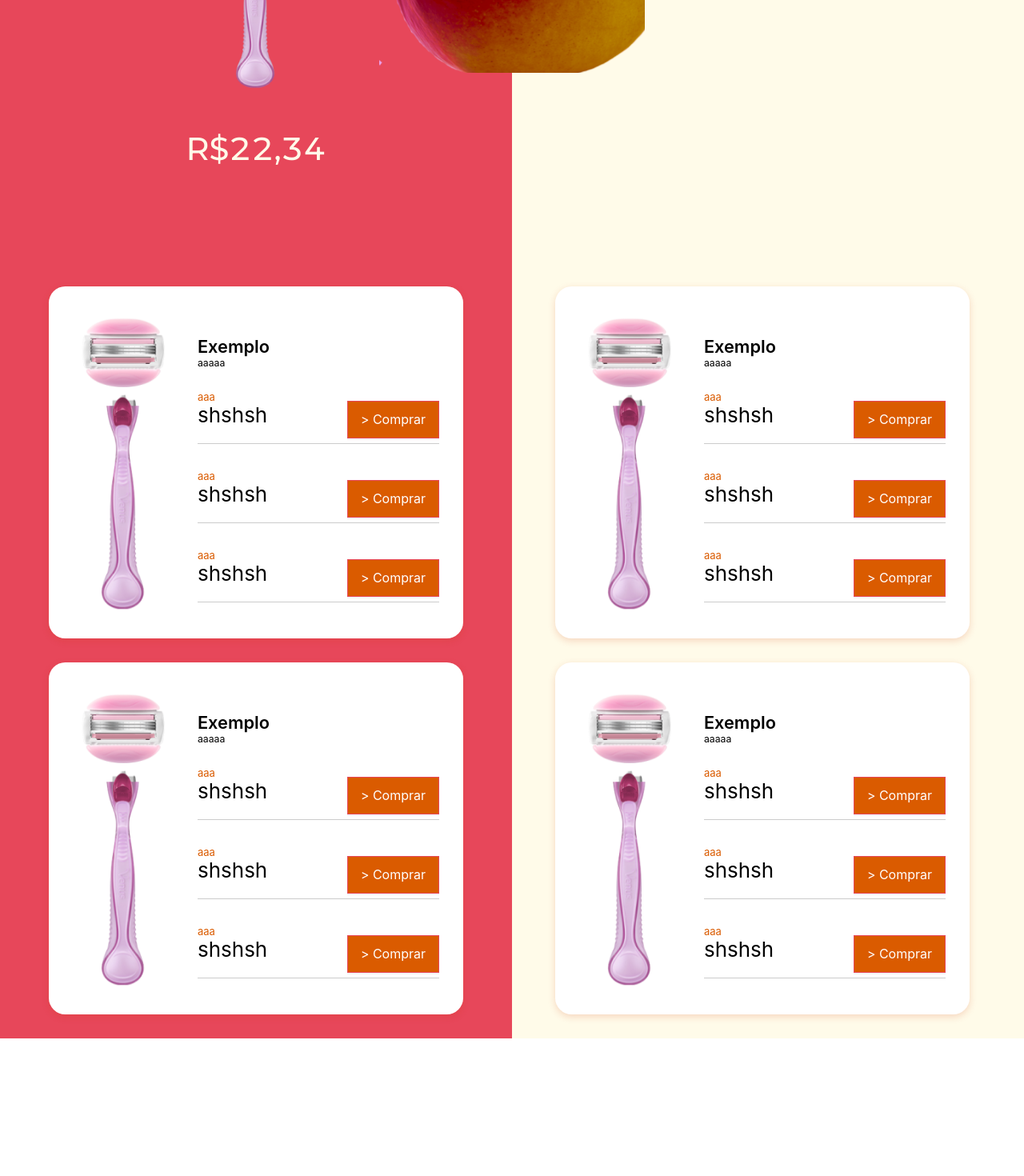
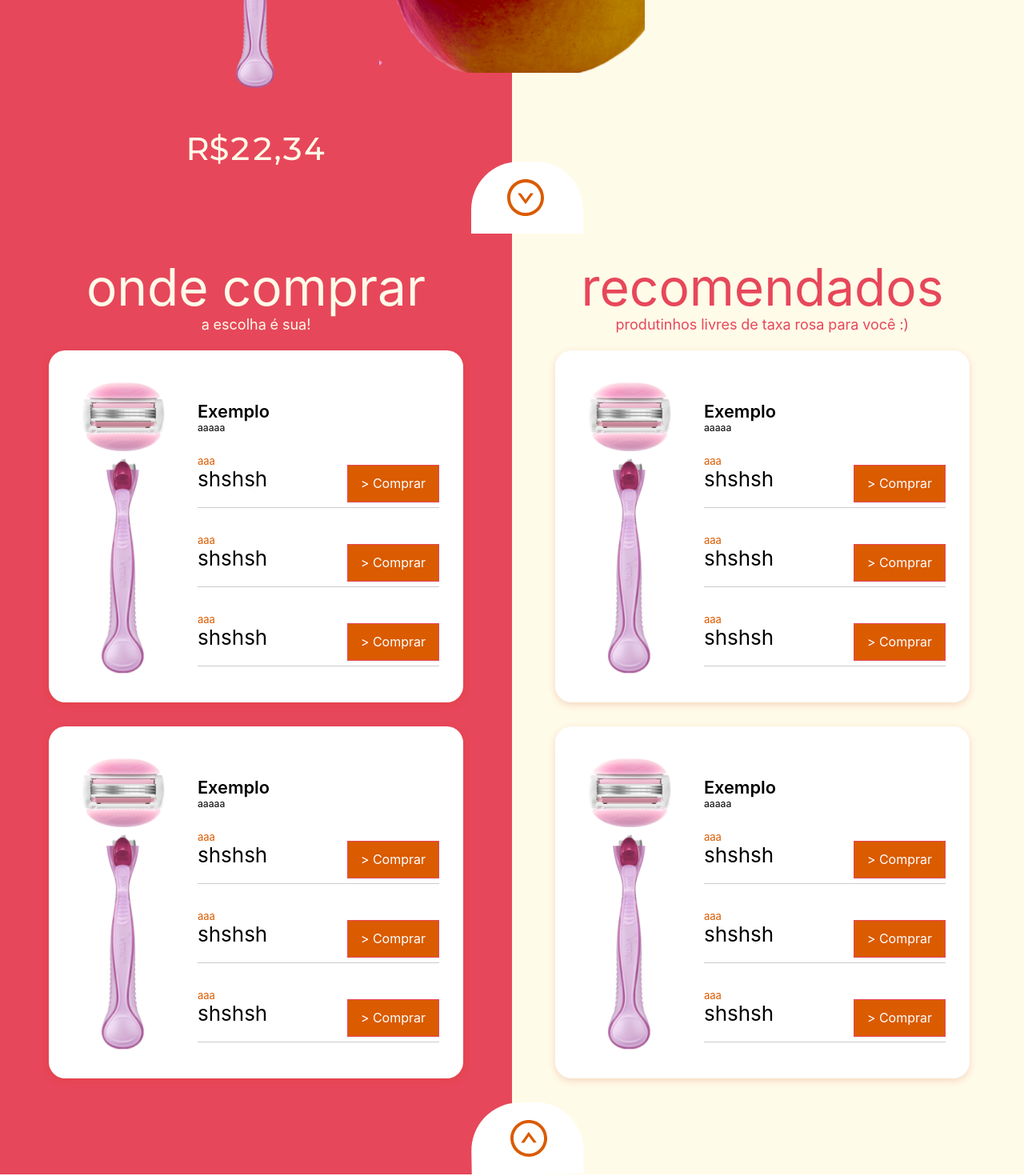
Before and after one commit to sofiadinizms/HackGrrrl, a React (Create React App) app in the folder client/: page / in a window 1280 px wide. Shown: the part 1242-2712 px from the top of the page at 80% size. Before the commit the page ends 2540 px from the top, so only its background shows below. Built offline with nearby package versions, Linux system fonts and the light colour scheme.

Commit message:
feature(feature/comparation-feature): creating the bottons

```diff
--- a/client/src/views/WhereToBuy/index.jsx
+++ b/client/src/views/WhereToBuy/index.jsx
@@ -1,19 +1,36 @@
 import React from 'react';
 import { ProductModal } from '../../components';
-import { ChoiceIsYour, Container, RecommendBrand } from './styles';
+import { ChoiceIsYour, Container, RecommendBrand, ImgIconContainer, Title, Description, ContainerIconBottom } from './styles';
+import Icon from '../../components/Assets/Vector.svg';
 
 function WhereToBuy() {
     return (
+        <>
         <Container>
+            <ImgIconContainer href="#">
+                <img src={Icon} />
+            </ImgIconContainer>
             <ChoiceIsYour>
+                <Title>onde comprar</Title>
+                <Description>a escolha é sua!</Description>
                 <ProductModal />
                 <ProductModal />
             </ChoiceIsYour>
             <RecommendBrand>
+                <Title className='recommend'>recomendados</Title>
+                <Description className='recommend'>produtinhos livres de taxa rosa para você :)</Description>
                 <ProductModal />
                 <ProductModal />
             </RecommendBrand>
+
         </Container>
+    <ContainerIconBottom>
+    <ImgIconContainer href="#" className='bottom-icon'>
+         <img src={Icon} />
+     </ImgIconContainer>
+    </ContainerIconBottom>
+
+     </>
     )
 }
 
--- a/client/src/views/WhereToBuy/styles.js
+++ b/client/src/views/WhereToBuy/styles.js
@@ -4,7 +4,30 @@ export const Container = styled.div`
    display: flex;
 `;
 
+export const ImgIconContainer = styled.a`
+Width: 140px;
+Height: 70px;
+left: 46%;
+padding: 45px;
+margin: -156px 0px;
+border-top-left-radius: 60px;
+border-top-right-radius: 60px;
+background: white;
+position: absolute;
+align-items: center;
+display: flex;
+padding: 45px;
+cursor: pointer;
 
+&.bottom-icon{
+    transform: rotate(179deg);
+    border-bottom-left-radius: 60px;
+    border-bottom-right-radius: 60px;
+    border-top-left-radius: 0px;
+border-top-right-radius: 0px;
+    margin: 0px;
+}
+`;
 export const ChoiceIsYour = styled.div`
 display: flex;
 flex-direction: column;
@@ -15,6 +38,13 @@ height: auto;
 
 `;
 
+export const ContainerIconBottom = styled.div`
+    width: 50vw;
+    background-color: #E7475A;
+    align-items: center;
+    height: 90px;
+`;
+
 export const RecommendBrand = styled.div`
 display: flex;
 flex-direction: column;
@@ -22,3 +52,24 @@ height: auto;
 width: 48.9vw;
 align-items: center;
 `;
+
+export const Title = styled.h2`
+font-style: normal;
+font-weight: normal;
+font-size: 64px;
+line-height: 2px;
+color: #FFFBE9;
+&.recommend{
+color: #E7475A;
+}
+`;
+
+export const Description = styled.p`
+font-style: normal;
+font-weight: normal;
+font-size: 18px;
+color: #FFFBE9;
+&.recommend{
+color: #E7475A;
+}
+`;
```
Also changed, not shown: client/Vector.svg (added), client/src/components/Assets/Vector.svg (added).
